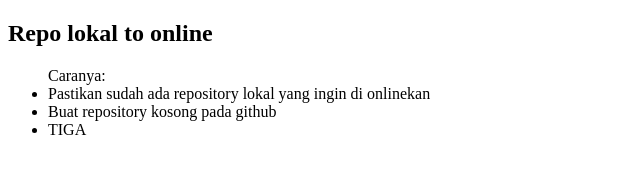
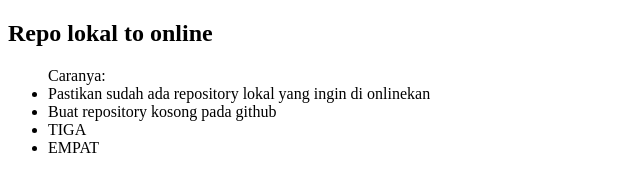
Before and after one commit to mutiarafazhr/repo, a plain HTML site: page index.html in a window 1280 px wide. Shown: the full height of the page, 0-640 px from the left. Drawn offline with Linux system fonts and the light colour scheme.

Commit message:
menambahkan line baris empat

```diff
--- a/index.html
+++ b/index.html
@@ -11,6 +11,7 @@
         <li>Pastikan sudah ada repository lokal yang ingin di onlinekan</li>
         <li>Buat repository kosong pada github</li>
         <li>TIGA</li>
+        <li>EMPAT</li>
     </ul>
 </body>
 </html>
```
